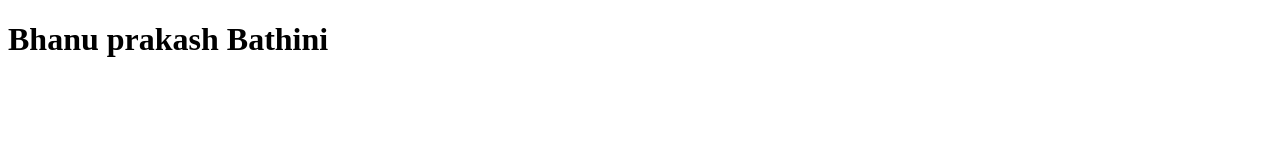
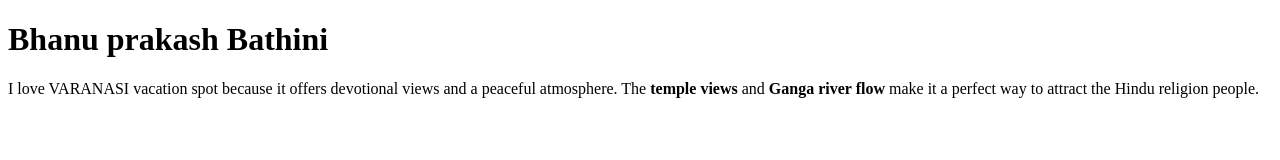
Before and after one commit to 44-563-WebApps-F23/44563-webapps-f23-assignment3-Bhanu20022003, a plain HTML site: page index.html in a window 1280 px wide. Drawn offline with Linux system fonts and the light colour scheme.

Commit message:
Update index.html

```diff
--- a/index.html
+++ b/index.html
@@ -5,5 +5,7 @@
 </head>
 <body>
    <h1>Bhanu prakash Bathini </h1>
+   <p>I love VARANASI vacation spot because it offers devotional views and a peaceful atmosphere.
+    The <strong>temple views </strong> and <strong>Ganga river flow</strong> make it a perfect way to attract the Hindu religion people.</p>
 </body>
 </html>
```
